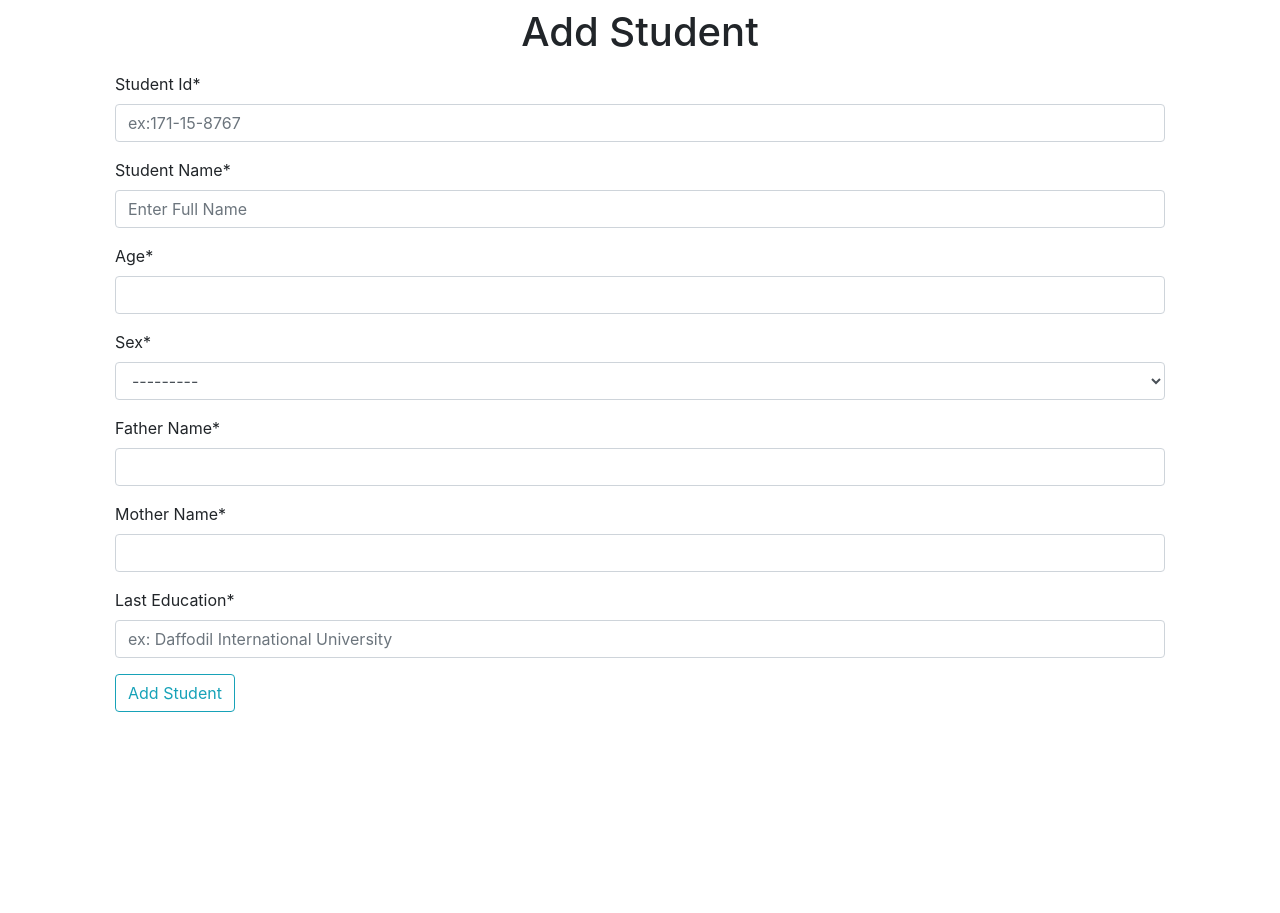
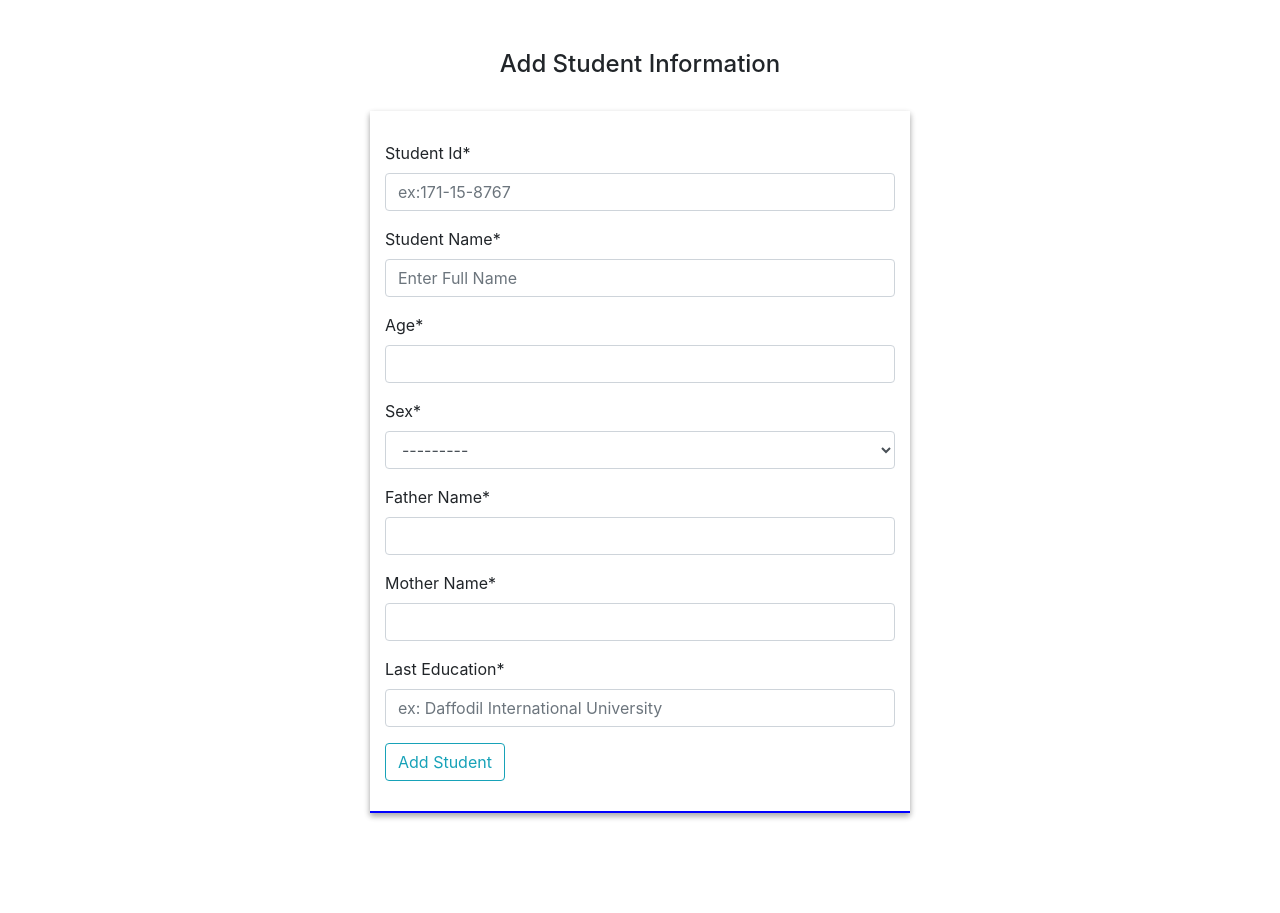
Before and after one commit to Sabbirdiu/StudentInformation, a Django app: page /add/ in a window 1280 px wide. Shown: the part 56-969 px from the top of the page. Before the commit the page ends 768 px from the top, so only its background shows below. Run offline with Django 3.2, Linux system fonts and the light colour scheme; a user stored in the database is signed in; some libraries are stand-ins or nearby versions.

Commit message:
update add_student templates

```diff
--- a/student/templates/add_student.html
+++ b/student/templates/add_student.html
@@ -2,19 +2,56 @@
 {% load static %}
 {% block content %}
 {% load crispy_forms_tags %}
-<div class="container content-section  ">
-    <h1 style="text-align: center;" class="mt-2" >Add Student</h1>
-    <form method="POST" action="." >
-   <div class="container mt-3">
-       {% csrf_token %}
+<style>
+    .student {
+        margin-top: 50px;
+        margin-bottom: 100px;
+    }
 
-{{stu|crispy}}
+    .forms {
+        box-shadow: 0 3px 6px rgba(0, 0, 0, 0.16), 0 3px 6px rgba(0, 0, 0, 0.23);
+        padding-top: 30px;
+        padding-bottom: 30px;
+        border-bottom: 2px blue solid;
+    }
 
-<div class="form-group">
-    <button class="btn btn-outline-info" type="submit">Add Student</button>
-</div></div>
 
-    </form>
+    ::-webkit-scrollbar {
+        width: 10px;
+    }
+
+
+    ::-webkit-scrollbar-track {
+        background: #f1f1f1;
+    }
+
+
+    ::-webkit-scrollbar-thumb {
+        background: #888;
+    }
+
+
+    ::-webkit-scrollbar-thumb:hover {
+        background: #555;
+    }
+</style>
+<div class="col-lg-12 student">
+    <div class="container">
+        <div class="row">
+            <div class="col-lg-12 text-center">
+                <h4>Add Student Information</h4> <br>
+            </div>
+            <div class="col-lg-6 mx-auto forms">
+                <form action="." method="post">
+                    {% csrf_token %}
+                    {{stu|crispy}}
+                    <button class="btn btn-outline-info" type="submit">Add Student</button>
+                </form>
+            </div>
+        </div>
+    </div>
 </div>
 
+
+
 {% endblock content %}
```
